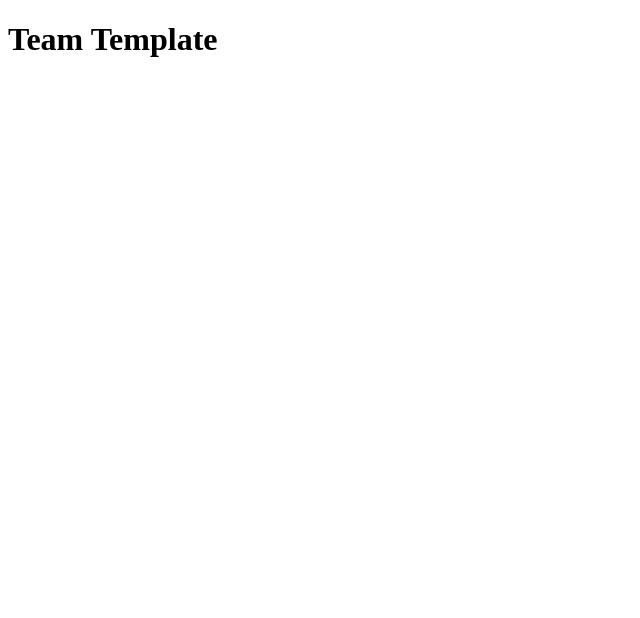
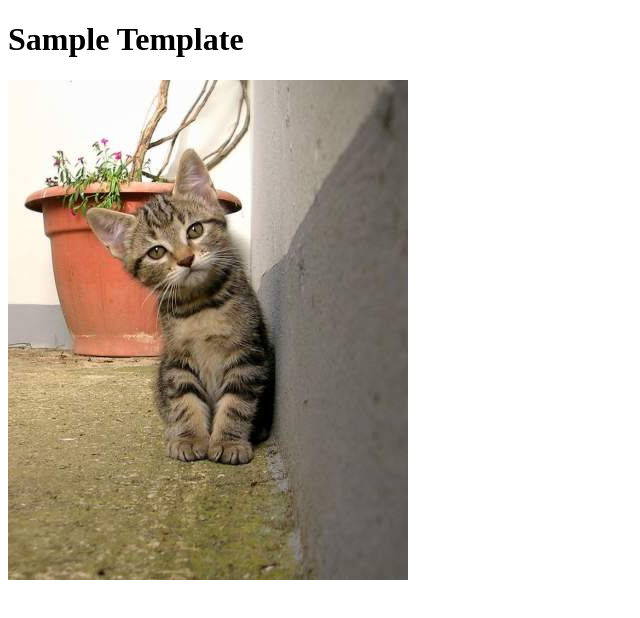
Before and after one commit to dandobr/test, a plain HTML site: page index.html in a window 1280 px wide. Shown: the whole page, without its empty margins (0-640 px from the left). Drawn offline with Linux system fonts and the light colour scheme.

Commit message:
Sample html

```diff
--- a/index.html
+++ b/index.html
@@ -1,15 +1,18 @@
 <!DOCTYPE html>
 <html lang="en">
+
 <head>
     <meta charset="UTF-8">
     <meta http-equiv="X-UA-Compatible" content="IE=edge">
     <meta name="viewport" content="width=device-width, initial-scale=1.0">
-    <title>Document</title>
+    <title>web project</title>
     <link rel="shortcut icon" href="https://placekitten.com/96/139" type="image/x-icon">
 </head>
+
 <body>
     <header>
-        <h1>Team Template</h1>
+        <h1>Sample Template</h1>
+        <img src="img/cit.jpeg" alt="Little cat">
     </header>
     <main>
 
```
Also changed, not shown: img/cit.jpeg (added).
